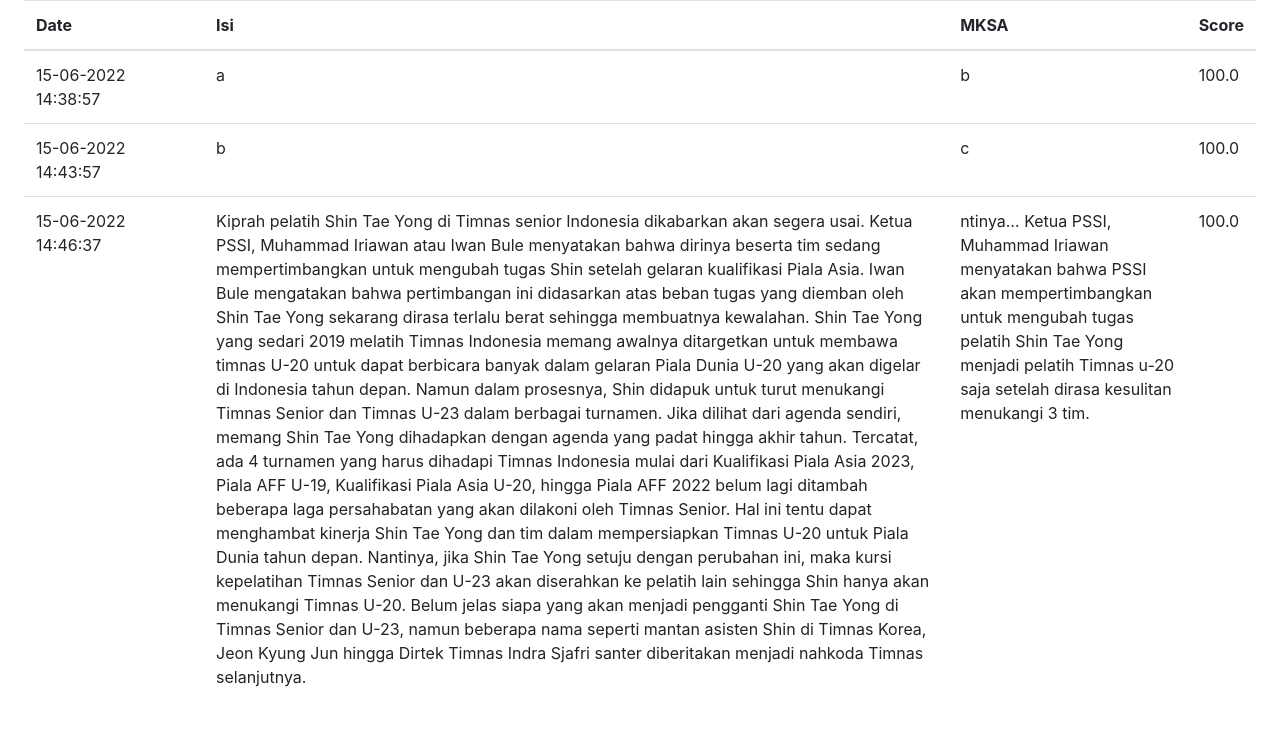
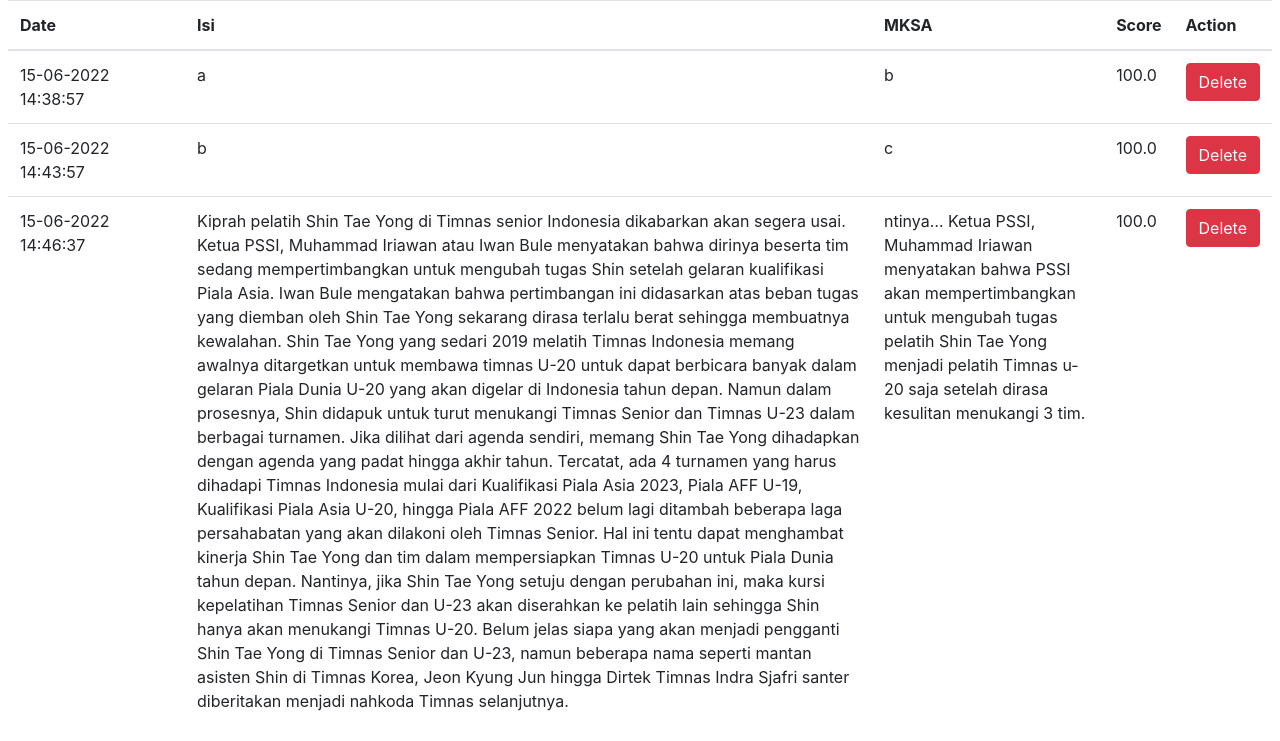
Before and after one commit to pukulenam/mksa-quality-checker-flask, a Flask app: page /scores in a window 1280 px wide. Shown: the part 86-827 px from the top of the page. Before the commit the page ends 773 px from the top, so only its background shows below. Run offline with Flask 2, Linux system fonts and the light colour scheme; data comes from the database, SQL or seed files in the repository; both versions use the stored data as it was before the commit.

Commit message:
Add delete button

```diff
--- a/app.py
+++ b/app.py
@@ -2,7 +2,7 @@
 import sqlite3
 import datetime
 
-from flask import Flask, render_template, request
+from flask import Flask, render_template, request, redirect
 
 app = Flask(__name__)
 
@@ -38,6 +38,16 @@
 
     return render_template('scores.html', rows=rows)
 
+@app.route('/delete', methods=["POST"])
+def delete():
+    date = list(request.form.keys())[0]
+    with sqlite3.connect('db.sqlite3') as conn:
+        cursor = conn.cursor()
+        cursor.execute("DELETE FROM scores WHERE date=?", (date,))
+        conn.commit()
+
+    return redirect('/scores')
+
 if __name__ == '__main__':
     if not os.path.exists('db.sqlite3'):
         with open('db.sqlite3', 'w') as f:
--- a/templates/scores.html
+++ b/templates/scores.html
@@ -14,7 +14,8 @@
 	</head>
 	<body style="background-color: #ffffff">
 		{% include 'header.html' %}
-		<div class="table-responsive px-4">
+		<form action="/delete" method="POST">
+			<div class="table-responsive px-2">
 				<table class="table">
 					<thead>
 						<tr>
@@ -22,19 +23,22 @@
 							<th scope="col">Isi</th>
 							<th scope="col">MKSA</th>
 							<th scope="col">Score</th>
+							<th scope="col">Action</th>
 						</tr>
 					</thead>
 					<tbody>
 						{% for row in rows %}
 						<tr>
-						<td width="180px">{{ row[2] }}</td>
+							<td width="14%">{{ row[2] }}</td>
 							<td>{{ row[0] }}</td>
 							<td>{{ row[1] }}</td>
 							<td>{{ row[3] }}</td>
+							<td><input type="submit" class="btn btn-danger" name="{{ row[2] }}" id="{{ row[2] }}" value="Delete"></td>
 						</tr>
 						{% endfor %}
 					</tbody>
 				</table>
+		</form>
 		</div>
 
 		<script
```
Also changed, not shown: app_tf.py (+12 -1 lines), db.sqlite3 (deleted), 1 other file. Lines whose indentation alone changed are shown as unchanged.
